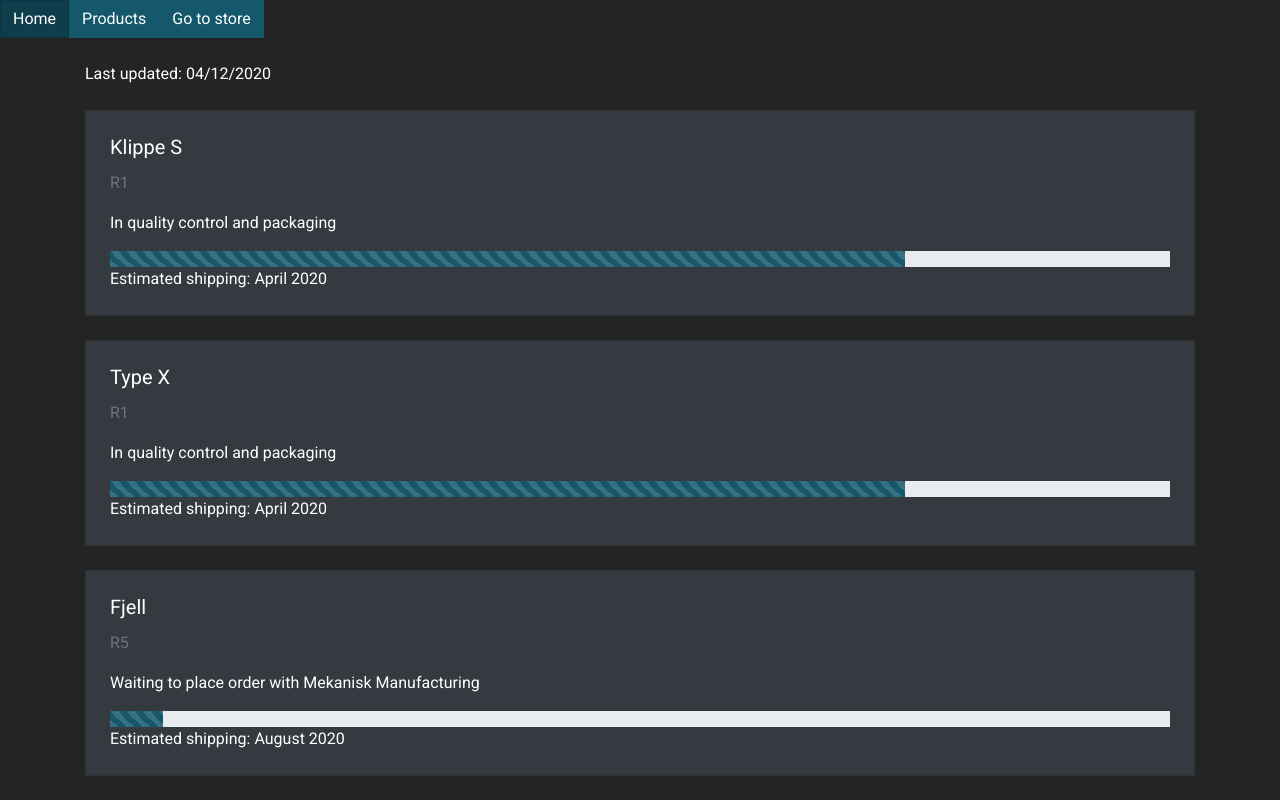
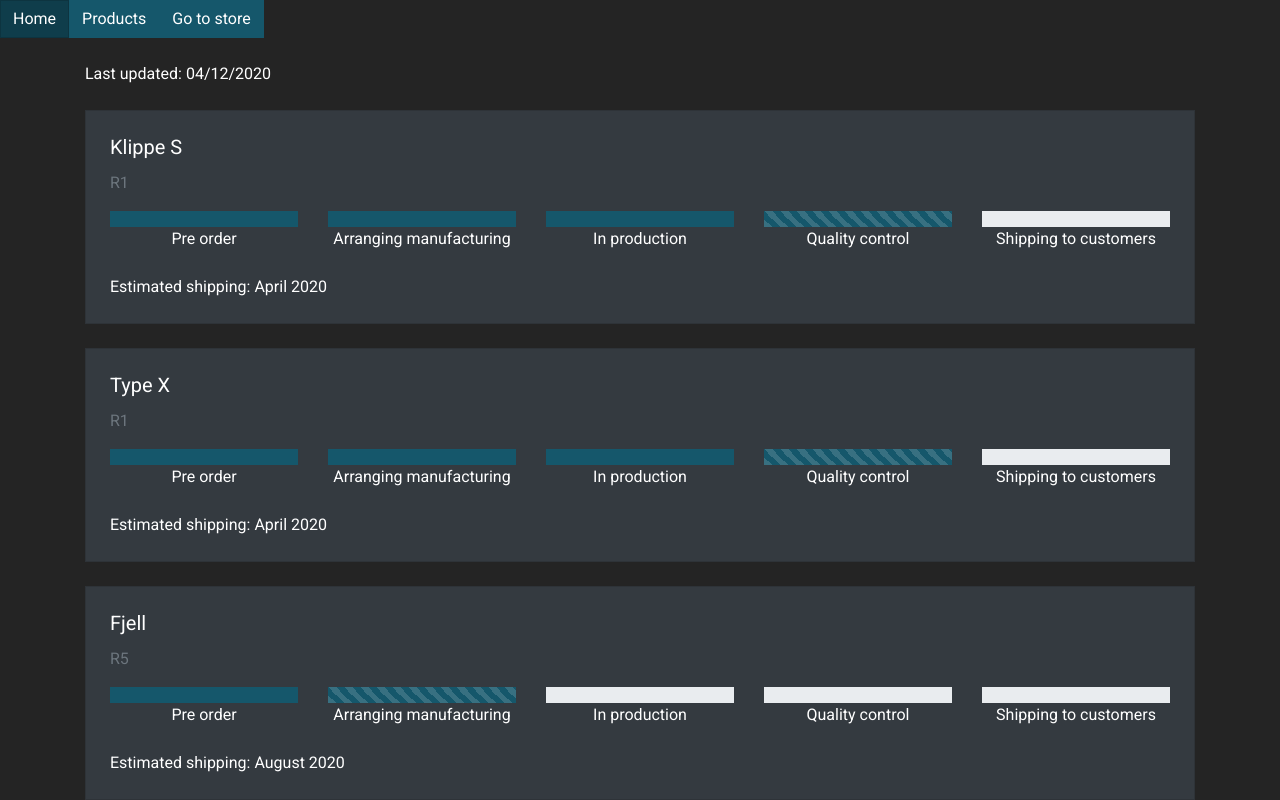
Before and after one commit to williamjar/mekanisk-info, a React (Create React App) app: page /#/ in a window 1280 px wide. Shown: the top 800 px of the page. Built offline with nearby package versions, Linux system fonts and the light colour scheme.

Commit message:
progressbar are better

```diff
--- a/src/components/Factory.jsx
+++ b/src/components/Factory.jsx
@@ -19,10 +19,34 @@ export const Factory = () => {
                 <Card.Title>{product.name} </Card.Title>
                 <Card.Text className="text-muted">{product.version}</Card.Text>
 
-                <Card.Text>{getStageOp(product.stage)}</Card.Text>
 
-                <ProgressBar animated  now={getStageProgress(product.stage)}/>
+                <Row>
+                    <Col>
+                    <ProgressBar animated={product.stage===0} now={getStageProgress(product.stage, 0)}/>
+                    <Card.Text className="text-center">Pre order</Card.Text>
+                    </Col>
+                    <Col>
 
+                    <ProgressBar animated={product.stage===1} now={getStageProgress(product.stage, 1)}/>
+                    <Card.Text className="text-center">Arranging manufacturing</Card.Text>
+                    </Col>
+
+                    <Col>
+                    <ProgressBar animated={product.stage===2} now={getStageProgress(product.stage, 2)}/>
+                    <Card.Text className="text-center">In production</Card.Text>
+                    </Col>
+
+                    <Col>
+                    <ProgressBar animated={product.stage===3} now={getStageProgress(product.stage, 3)}/>
+                    <Card.Text className="text-center">Quality control</Card.Text>
+                    </Col>
+
+                    <Col>
+                    <ProgressBar animated={product.stage===4} now={getStageProgress(product.stage, 4)}/>
+                    <Card.Text className="text-center">Shipping to customers</Card.Text>
+                    </Col>
+                </Row>
+                <br/>
                 <Card.Text>Estimated shipping: {product.estShippingDate}</Card.Text>
 
                 </Card>
@@ -31,48 +55,13 @@ export const Factory = () => {
         </Container>
     )
 
-    function getStageOp(stage){
-        if(stage===0){
-            return "Waiting to place order with Mekanisk Manufacturing"
-        }
-
-        if(stage===1){
-            return "Order placed with Mekanisk Manufacturing"
-        }
-
-        if(stage===2){
-            return "In production"
-        }
-
-        if(stage===3){
-            return "In quality control and packaging"
-        }
-
-        if(stage===4){
-            return "Shipping has started"
-        }
-    }
-
-    function getStageProgress(stage){
-        if(stage===0){
-            return 5
-        }
-
-        if(stage===1){
-            return 25
-        }
-
-        if(stage===2){
-            return 50
-        }
-
-        if(stage===3){
-            return 75
-        }
-
-        if(stage===4){
+    function getStageProgress(stage, progressBarNumber){
+        if(stage<progressBarNumber){
+            return 0
+        } else{
             return 100
         }
     }
 
+
 }
--- a/src/resources/factory.json
+++ b/src/resources/factory.json
@@ -22,7 +22,7 @@
         "version":"R5",
         "SKU":"fjell_r5",
         "estShippingDate":"August 2020",
-        "stage": 0
+        "stage": 1
     },
 
     {
```
